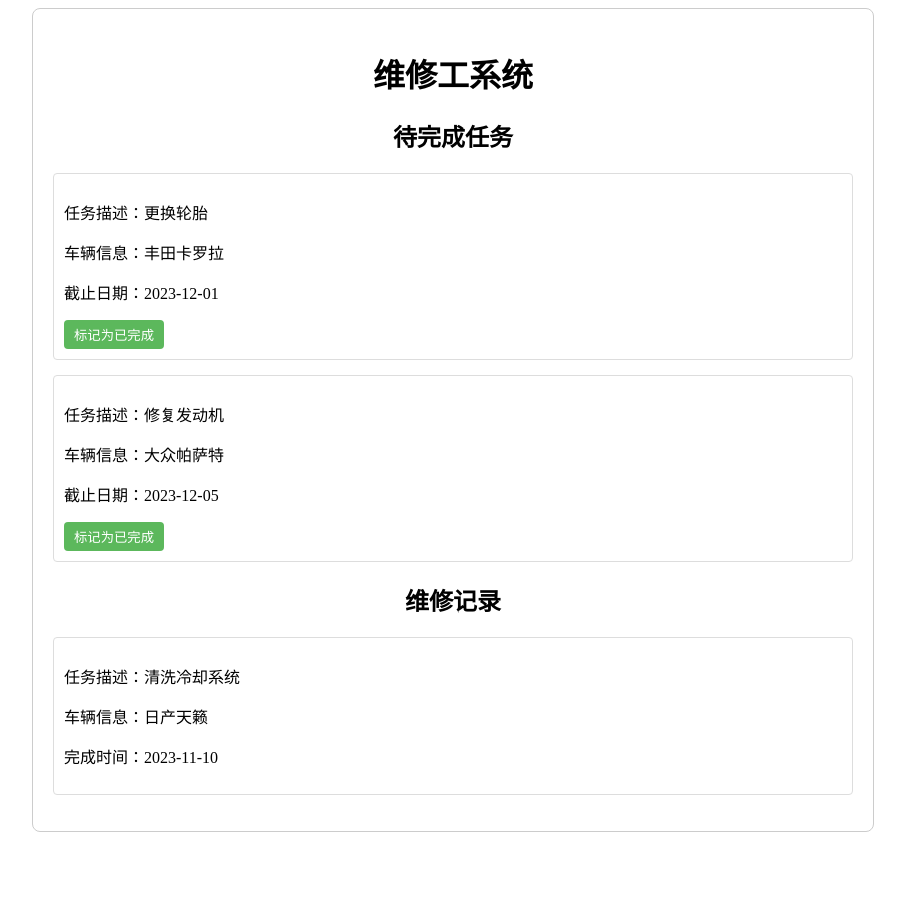
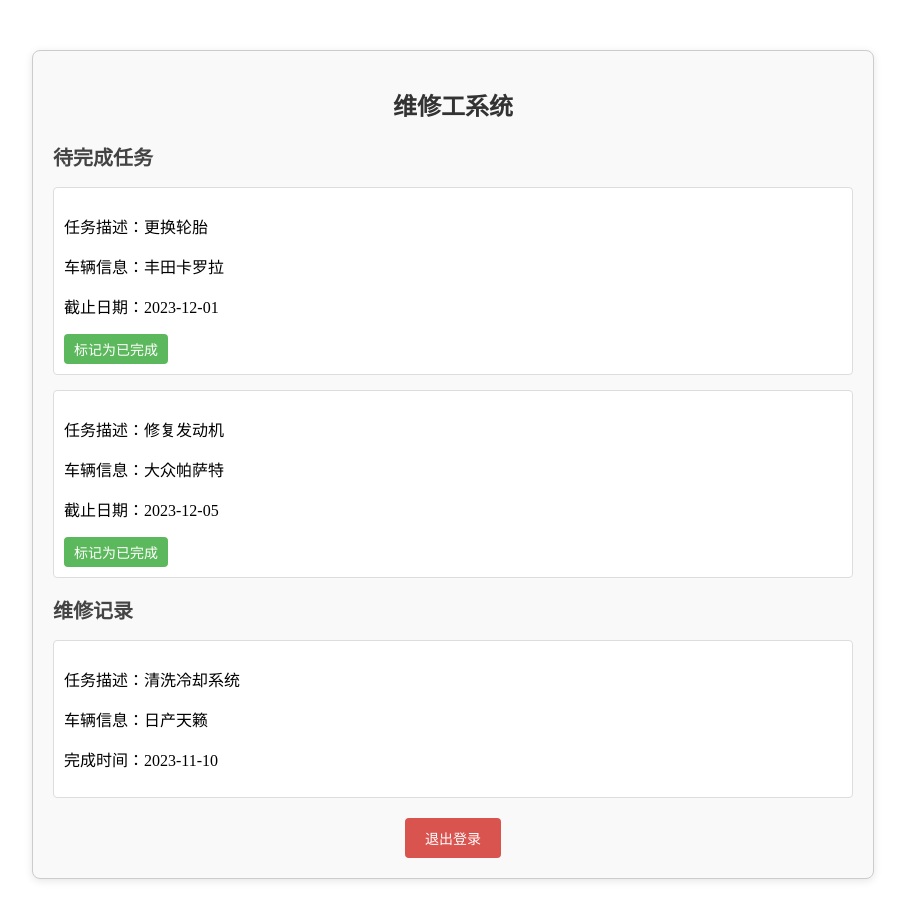
Before and after one commit to 172800lsn/DatabasePJ_frontend, a Vue app: page /workerboard in a window 1280 px wide. Shown: the top 920 px of the page, without its empty margins (187-1092 px from the left). Before the commit the page ends 840 px from the top, so only its background shows below. Built offline with nearby package versions, Linux system fonts and the light colour scheme; sample sign-in values are in the browser's storage.

Commit message:
Users can query personal information

```diff
--- a/src/views/User/ReportRepairInfo.vue
+++ b/src/views/User/ReportRepairInfo.vue
@@ -3,8 +3,12 @@
     <h2>提交车辆报修信息</h2>
     <form @submit.prevent="submitReport">
       <div>
-        <label>车辆名称：</label>
-        <input v-model="vehicleName" required />
+        <label>车牌号：</label>
+        <input v-model="licensePlate" required />
+      </div>
+      <div>
+        <label>车辆型号：</label>
+        <input v-model="vehicleModel" required />
       </div>
       <div>
         <label>问题描述：</label>
@@ -21,7 +25,9 @@ import API from "../../api/config";
 export default {
   data() {
     return {
-      vehicleName: "",
+      requestUser: JSON.parse(localStorage.getItem("user"))?.username || "USER", // 从 localStorage 获取用户信息
+      licensePlate: "",
+      vehicleModel: "",
       description: "",
     };
   },
@@ -29,7 +35,9 @@ export default {
     async submitReport() {
       try {
         const response = await API.post("/report", {
-          vehicleName: this.vehicleName,
+          requestUser: this.requestUser,
+          licensePlate: this.licensePlate,
+          vehicleModel: this.vehicleModel,
           description: this.description,
         });
         alert("报修提交成功：" + response.data);
--- a/src/views/User/UserDashboard.vue
+++ b/src/views/User/UserDashboard.vue
@@ -32,7 +32,7 @@
 export default {
   data() {
     return {
-      username: JSON.parse(localStorage.getItem("user"))?.username || "用户", // 从 localStorage 获取用户信息
+      username: JSON.parse(localStorage.getItem("user"))?.username || "USER", // 从 localStorage 获取用户信息
     };
   },
   methods: {
--- a/src/views/User/UsersDetails.vue
+++ b/src/views/User/UsersDetails.vue
@@ -2,24 +2,30 @@
   <div>
     <h2>账户与车辆信息</h2>
 
-    <section v-if="user">
+    <!-- 账户信息展示 -->
+    <section v-if="userData">
       <h3>账户信息</h3>
-      <p><strong>用户名：</strong>{{ user.username }}</p>
-      <p><strong>邮箱：</strong>{{ user.email }}</p>
-      <p><strong>电话号码：</strong>{{ user.phone || "暂无信息" }}</p>
+      <p><strong>用户名：</strong>{{ userData.username }}</p>
+      <p><strong>邮箱：</strong>{{ userData.email }}</p>
+      <p><strong>账户类型：</strong>{{ userData.role }}</p>
+      <p><strong>姓名：</strong>{{ userData.name }}</p>
     </section>
 
+    <!-- 车辆信息展示 -->
     <section v-if="vehicles.length > 0">
       <h3>车辆信息</h3>
       <ul>
         <li v-for="vehicle in vehicles" :key="vehicle.id">
-          <p><strong>车辆名称：</strong>{{ vehicle.name }}</p>
-          <p><strong>车型：</strong>{{ vehicle.type }}</p>
-          <p><strong>车牌号：</strong>{{ vehicle.plateNumber }}</p>
+          <p><strong>车牌号：</strong>{{ vehicle.licensePlate }}</p>
+          <p><strong>品牌：</strong>{{ vehicle.brand }}</p>
+          <p><strong>型号：</strong>{{ vehicle.model }}</p>
+          <p><strong>颜色：</strong>{{ vehicle.color }}</p>
+          <p><strong>年份：</strong>{{ vehicle.year }}</p>
         </li>
       </ul>
     </section>
 
+    <!-- 无车辆信息时展示 -->
     <div v-else>
       <p>暂无车辆信息。</p>
     </div>
@@ -27,13 +33,19 @@
 </template>
 
 <script>
+import userDashboard from "./UserDashboard.vue";
 import API from "../../api/config";
 
 export default {
+  computed: {
+    userDashboard() {
+      return userDashboard
+    }
+  },
   data() {
     return {
-      user: null, // 用户基本信息
-      vehicles: [], // 用户车辆信息列表
+      username: JSON.parse(localStorage.getItem("user"))?.username || "USER", // 从 localStorage 获取用户信息
+      vehicles: [] // 保存用户的车辆信息
     };
   },
   async mounted() {
@@ -41,11 +53,16 @@ export default {
     await this.getUserVehicles();
   },
   methods: {
-    // 获取用户基本信息
+    // 获取账户信息
     async getUserDetails() {
       try {
-        const response = await API.get("/user/details");
-        this.user = response.data;
+        console.log("username:", this.username);
+        const response = await API.post("/test/user/details" ,
+            {
+              username: this.username,
+            });
+        console.log("response", response);
+        this.userData = response.data;
       } catch (error) {
         console.error("获取用户信息失败：", error);
         alert("无法加载账户信息，请稍后再试！");
@@ -54,39 +71,16 @@ export default {
     // 获取车辆信息
     async getUserVehicles() {
       try {
-        const response = await API.get("/user/vehicles");
+        const response = await API.post("/test/user/vehicles",
+        {
+          username: this.username,
+        });
         this.vehicles = response.data;
       } catch (error) {
         console.error("获取车辆信息失败：", error);
         alert("无法加载车辆信息，请稍后再试！");
       }
-    },
-  },
+    }
+  }
 };
 </script>
-
-<style scoped>
-h2 {
-  margin-bottom: 20px;
-}
-
-section {
-  margin-bottom: 30px;
-}
-
-ul {
-  list-style: none;
-  padding: 0;
-}
-
-ul li {
-  border: 1px solid #ccc;
-  padding: 10px;
-  margin-bottom: 15px;
-  border-radius: 5px;
-}
-
-strong {
-  font-weight: bold;
-}
-</style>
--- a/src/views/UserLogin.vue
+++ b/src/views/UserLogin.vue
@@ -39,12 +39,6 @@ export default {
         const response = await API.post("/auth/login", {
           username: this.username,
           password: this.password,
-          // id: "",
-          // role: "",
-          // email: "",
-          // name: "",
-          // workType: "",
-          // hourlyRate: "",
         });
 
         //获取用户登录信息对像
--- a/src/views/Worker/WorkerBoard.vue
+++ b/src/views/Worker/WorkerBoard.vue
@@ -26,6 +26,11 @@
         </li>
       </ul>
     </div>
+
+    <!-- 退出按钮 -->
+    <div class="logout-section">
+      <button class="logout-button" @click="logout">退出登录</button>
+    </div>
   </div>
 </template>
 
@@ -43,6 +48,7 @@ export default {
     };
   },
   methods: {
+    // 标记任务为已完成
     markAsCompleted(taskId) {
       const taskIndex = this.tasks.findIndex((task) => task.id === taskId);
       if (taskIndex !== -1) {
@@ -54,38 +60,67 @@ export default {
         alert("任务已标记完成！");
       }
     },
+
+    // 退出登录
+    logout() {
+      // 清除登录信息
+      localStorage.removeItem("user");
+      localStorage.removeItem("authToken");
+
+      // 跳转到登录页面
+      this.$router.push("/login");
+      alert("已成功退出！");
+    },
   },
 };
 </script>
 
 <style scoped>
+/* 主体布局 */
 .worker-board {
   width: 800px;
-  margin: 0 auto;
+  margin: 50px auto;
   padding: 20px;
   border: 1px solid #ccc;
   border-radius: 8px;
+  background-color: #f9f9f9;
+  box-shadow: 0 2px 8px rgba(0, 0, 0, 0.1);
 }
-h1, h2 {
+
+/* 标题样式 */
+h1 {
   text-align: center;
+  font-size: 24px;
+  color: #333;
+  margin-bottom: 20px;
 }
-.task-section, .history-section {
-  margin-top: 20px;
+h2 {
+  font-size: 20px;
+  color: #444;
+  margin-bottom: 15px;
 }
+
+/* 列表样式 */
 ul {
   list-style: none;
   padding: 0;
 }
+
+/* 任务项样式 */
 li {
   margin-bottom: 15px;
   padding: 10px;
   border: 1px solid #ddd;
   border-radius: 4px;
+  background-color: #fff;
 }
+
+/* 按钮样式 */
 button {
   padding: 5px 10px;
   background-color: #5cb85c;
-  color: #fff;
+  color: white;
+  font-size: 14px;
   border: none;
   border-radius: 4px;
   cursor: pointer;
@@ -93,4 +128,22 @@ button {
 button:hover {
   background-color: #4cae4c;
 }
+
+/* 退出按钮样式 */
+.logout-section {
+  margin-top: 20px;
+  text-align: center;
+}
+.logout-button {
+  padding: 10px 20px;
+  background-color: #d9534f;
+  color: white;
+  font-size: 14px;
+  border: none;
+  border-radius: 4px;
+  cursor: pointer;
+}
+.logout-button:hover {
+  background-color: #c9302c;
+}
 </style>
```
